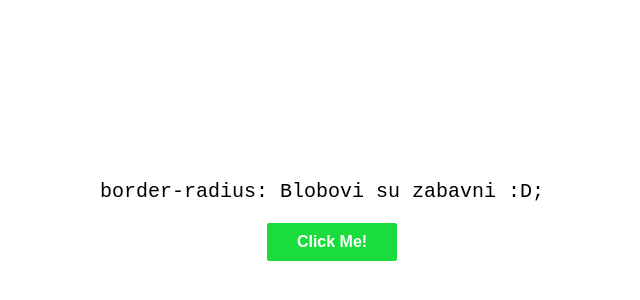
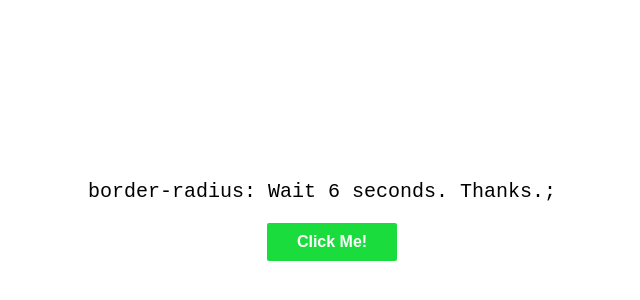
Before and after one commit to triplnj/Blob, a plain HTML site: page BlobsRandomGenerator/index.html in a window 1280 px wide. Shown: the part 248-548 px from the top of the page, without its empty margins (318-958 px from the left). Drawn offline with nearby package versions, Linux system fonts and the light colour scheme.

Commit message:
Tweaking pics

```diff
--- a/BlobsRandomGenerator/index.html
+++ b/BlobsRandomGenerator/index.html
@@ -20,7 +20,7 @@
   <div class="blob-wrapper">
     <div class="blob" id="slika"></div>
   </div>
-  <p class="style">border-radius: <span>Blobovi su zabavni :D</span>;</p>
+  <p class="style">border-radius: <span>Wait 6 seconds. Thanks.</span>;</p>
   <button id="mojDug" onclick="generateBlob();promeniSliku()">Click Me!</button>
 
 
--- a/BlobsRandomGenerator/style.css
+++ b/BlobsRandomGenerator/style.css
@@ -15,6 +15,7 @@
   width: 100%;
   height: 100%;
   margin-top: 20px;
+  background-repeat: no-repeat;
   background-image: url("");
   background-size: cover;
 
```
